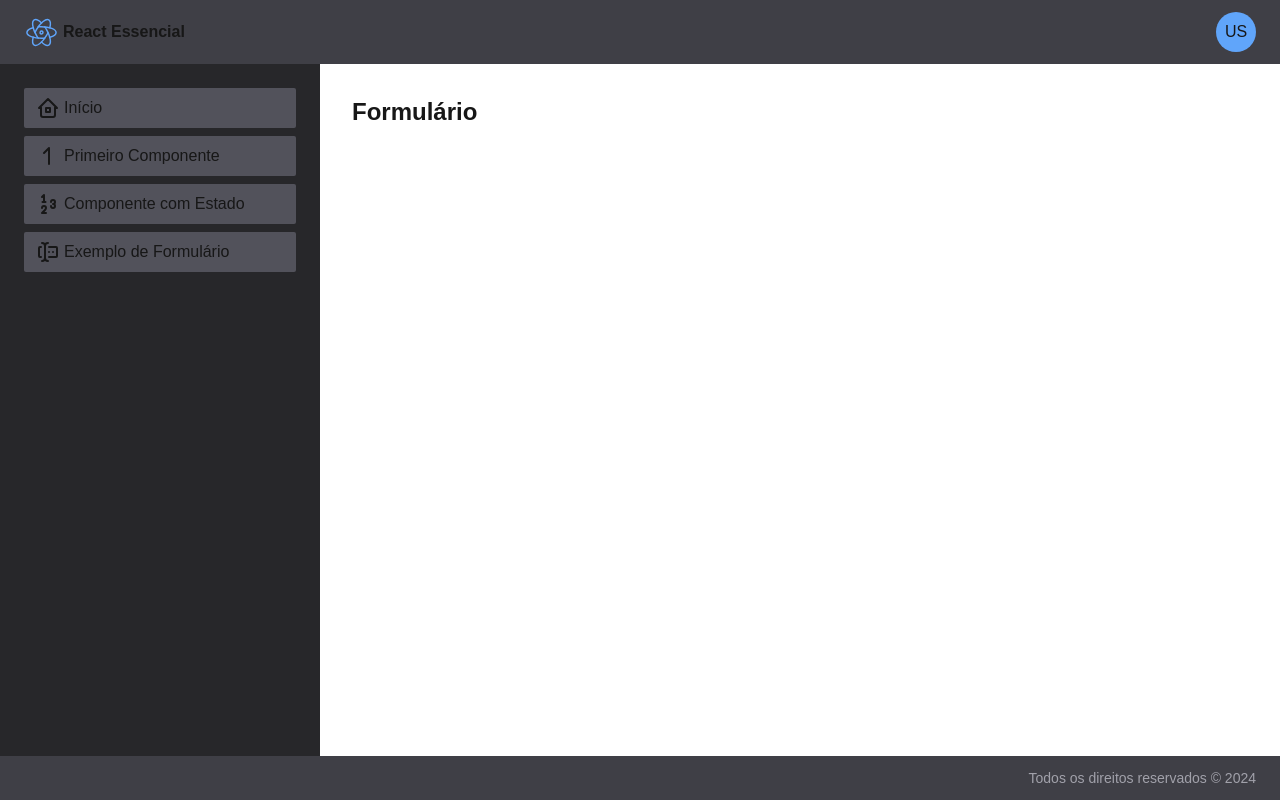
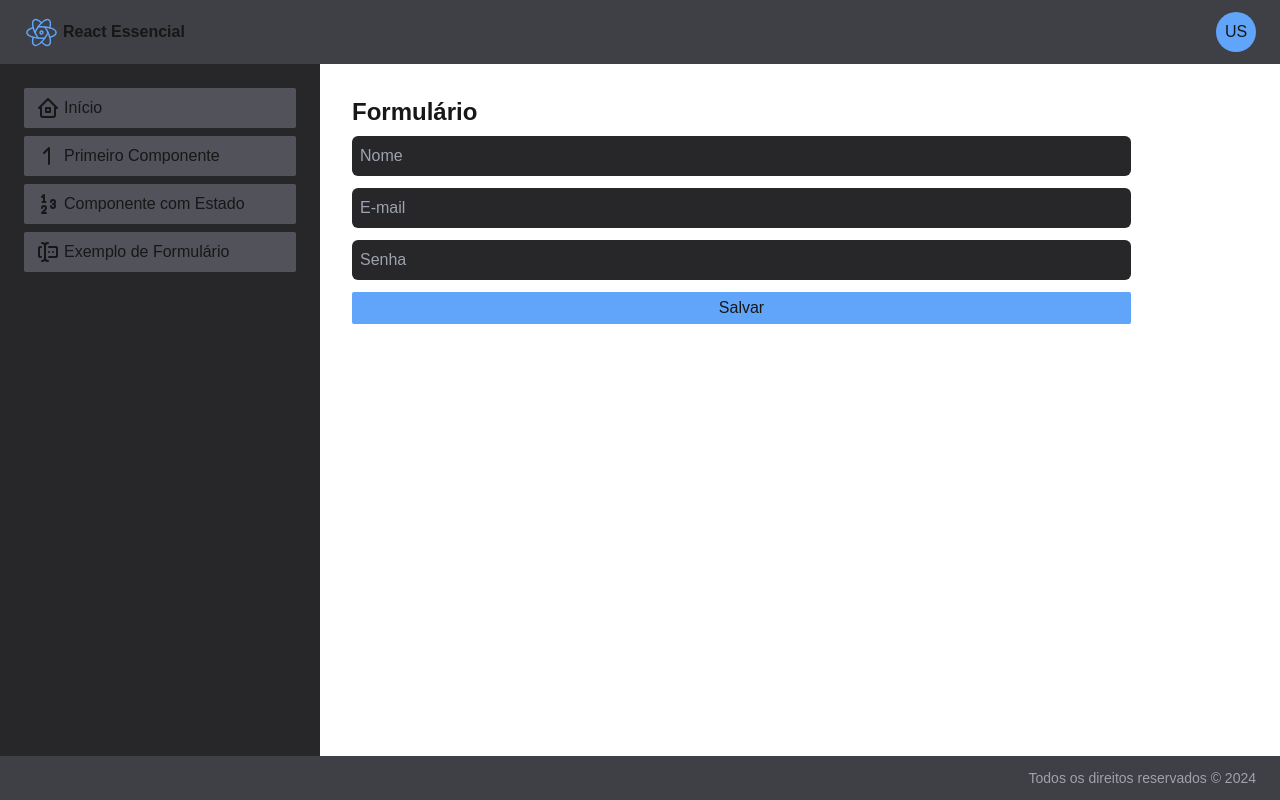
Before and after one commit to joaowatanabe/projeto-react, a Next.js app: page /formulario in a window 1280 px wide. Built offline with nearby package versions, Linux system fonts and the light colour scheme.

Commit message:
formulario - salvar

```diff
--- a/src/app/formulario/page.tsx
+++ b/src/app/formulario/page.tsx
@@ -1,10 +1,12 @@
 import Pagina from "@/components/template/Pagina";
+import Formulario from "@/components/Formulario";
 
 export default function PrimeiraFormulario() {
   return (
     <Pagina>
-      <div className="flex gap-2">
+      <div className="flex flex-col gap-2">
         <h1 className="text-2xl font-bold">Formulário</h1>
+        <Formulario />
       </div>
     </Pagina>
   );
--- /dev/null
+++ b/src/components/Formulario.tsx
@@ -0,0 +1,55 @@
+'use client'
+import { useState } from "react";
+
+
+export default function Formulario() {
+  const [nome, alterarNome] = useState('')
+  const [email, alterarEmail] = useState('')
+  const [senha, alterarSenha] = useState('')
+
+  function salvar() {
+    console.log('Nome:', nome)
+    console.log('Email:', email)
+    console.log('Senha:', senha)
+  }
+
+  return (
+    <div className="flex flex-col gap-3">
+      <input
+        type="text"
+        size={80}
+        value={nome}
+        onChange={(e) => alterarNome(e.target.value)}
+        placeholder="Nome"
+        className="bg-zinc-800 p-2 rounded-md outline-none"
+      />
+      <input
+        type="email"
+        size={80}
+        value={email}
+        onChange={(e) => alterarEmail(e.target.value)}
+        placeholder="E-mail"
+        className="bg-zinc-800 p-2 rounded-md outline-none"
+      />
+      <input
+        type="password"
+        size={80}
+        value={senha}
+        onChange={(e) => alterarSenha(e.target.value)}
+        placeholder="Senha"
+        className="bg-zinc-800 p-2 rounded-md outline-none"
+      />
+
+      <button onClick={salvar} className="bg-blue-400 rounded-sm p-1">
+        Salvar
+      </button>
+
+      <div className="flex gap-5">
+        <span>{nome}</span>
+        <span>{email}</span>
+        <span>{senha}</span>
+      </div>
+    </div>
+
+  );
+}
```
